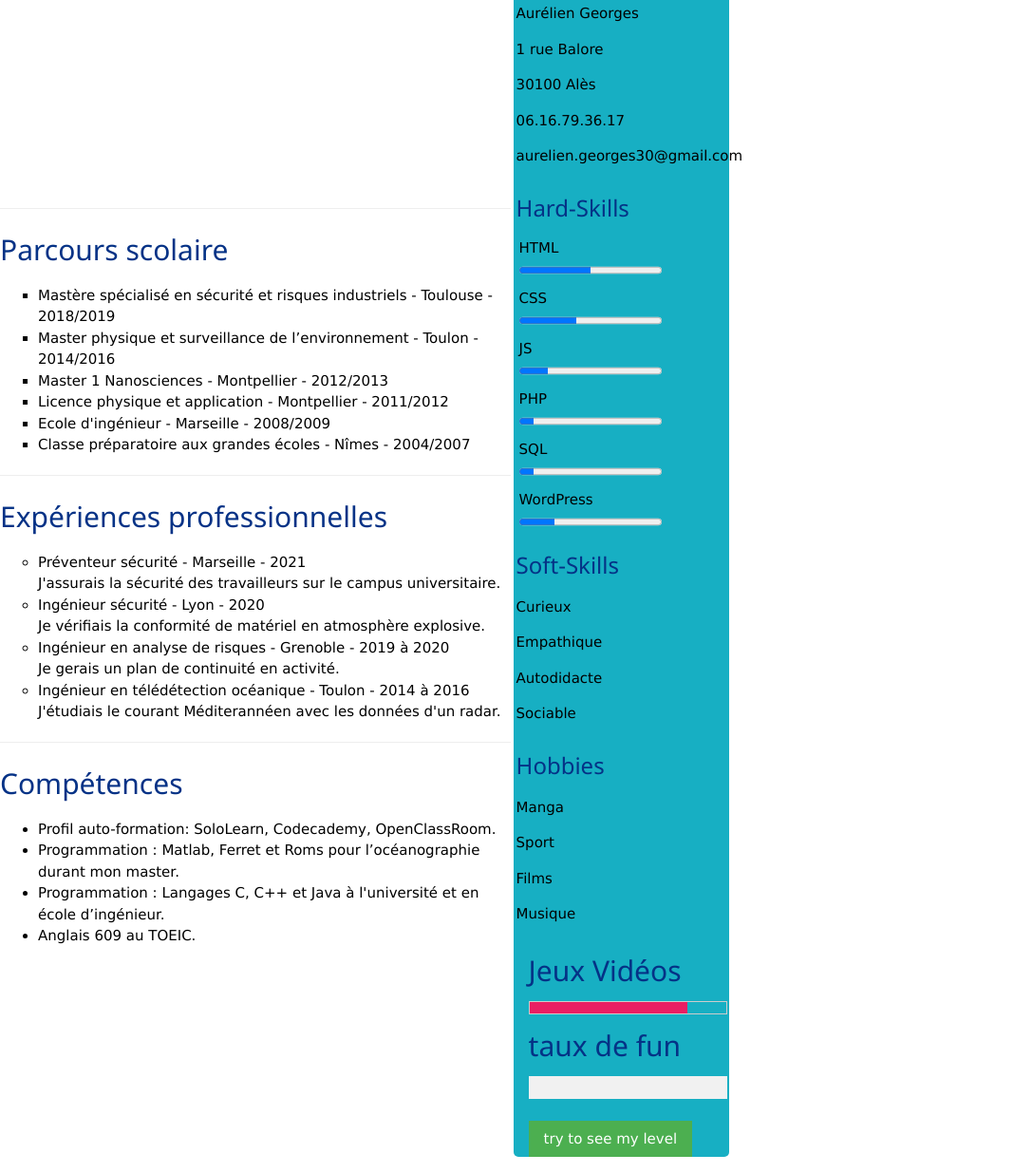
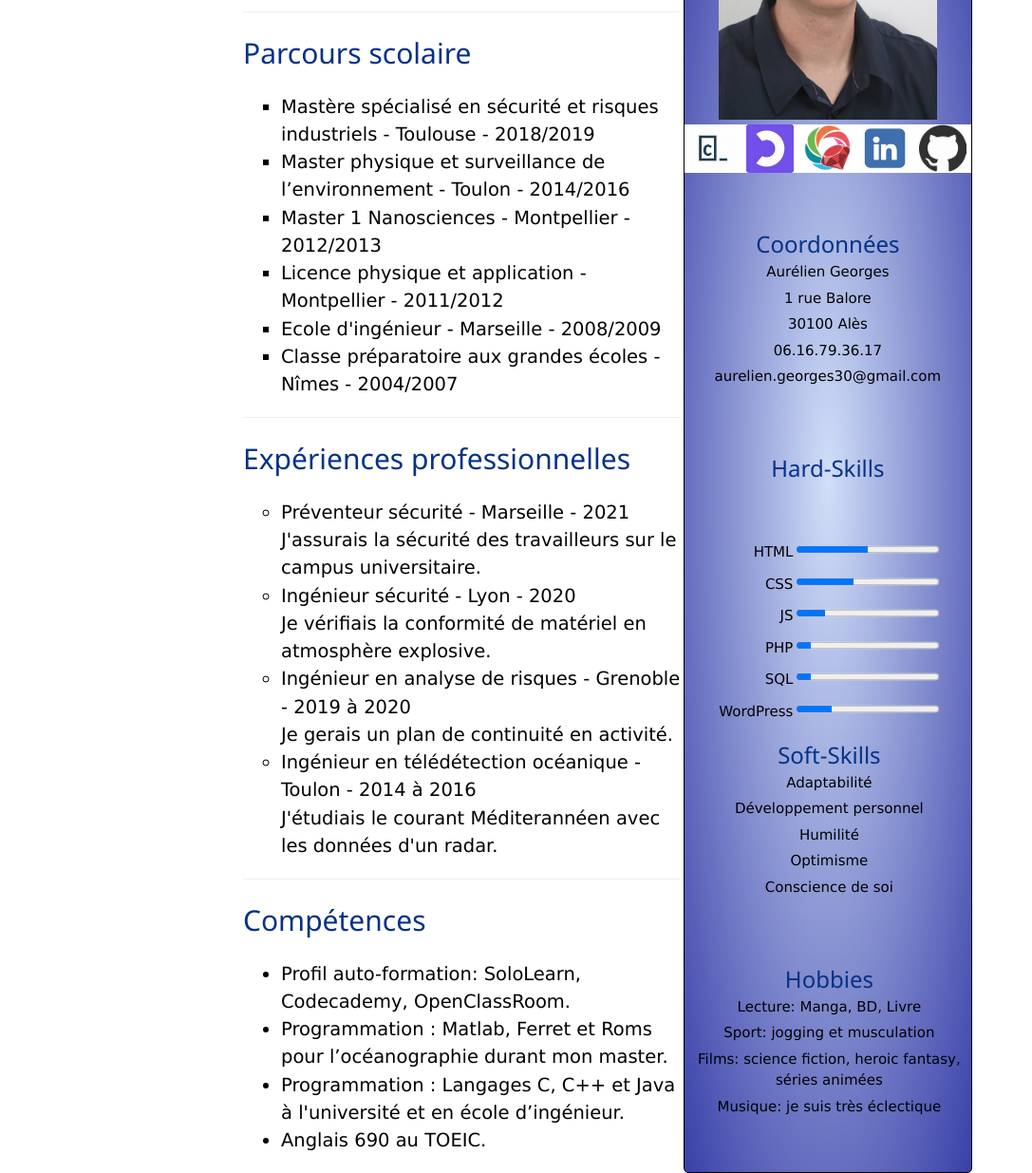
Before and after one commit to AurelienGEORGES/CV, a plain HTML site: page CV_Aurelien.html in a window 1280 px wide. Shown: the part 218-1453 px from the top of the page at 95% size, without its empty margins (0-1087 px from the left). Drawn offline with nearby package versions, Linux system fonts and the light colour scheme.

Commit message:
Add files via upload

```diff
--- a/CV_Aurelien.css
+++ b/CV_Aurelien.css
@@ -5,12 +5,15 @@
 
 body {
     font-family: "whitneymedium", Helvetica, Arial, sans-serif;
-    width: 60%;
+    position: relative;
 }
 
 .grilleTotale {
+    position: absolute;
     display: grid;
-    grid-template-columns: 70% 30%;
+    grid-template-columns: 60% 40%;
+    left: 20%;
+    right: 20%;
 }
 
 .grilleGauche {
@@ -19,8 +22,9 @@ body {
 .grilleDroite {
     display: grid;
     margin-left: 3px;
-    background-color: rgba(10, 171, 192, 0.945);
+    background-image: radial-gradient(rgba(24, 92, 219, 0.2), rgba(45, 53, 163, 0.945));
     border-radius: 5px;
+    border: solid black 1px;
 }
 
 @media (max-width: 1200px) {
@@ -43,14 +47,17 @@ h4 {
 
 .listeParcours {
     list-style-type: square;
+    font-size: 1.3rem;
 }
 
 .listeExperiences {
     list-style-type: circle;
+    font-size: 1.3rem;
 }
 
 .listeCompetences {
     list-style-type: disc;
+    font-size: 1.3rem;
 }
 
 h2, h3 {
@@ -58,24 +65,85 @@ h2, h3 {
 }
 
 .photo {
-    width: 50%;
+    width: 230px;
     height: auto;
     margin-top: 5px;
-    margin-left: 5px
+    margin-bottom: 5px;
+}
+
+#alignePhotoCentre {
+    display: flex;
+    justify-content: center;
+}
+
+.aligneLogoFormation {
+    display: flex;
+    flex-direction: row;
+    text-decoration: none;
+    list-style: none;
+    background-color: white;
+    justify-content: space-around;
+    margin: 0;
+    padding: 0;
+}
+
+#customLienCodeCademy {
+    width: 50px;
+}
+
+#customLienOpenClassRoom {
+    width: 50px;
+}
+
+#customLienSoloLearn {
+    width: 50px;
+}
+
+#customLienLinkedIn {
+    width: 50px;
+}
+
+#customLienGitHub {
+    width: 50px;
 }
 
 .coordonnes {
-    margin-left: 3px;
+    margin-top: 5px;
+    text-align: center;
+}
+
+.coordonnes p {
+    margin-top: -10px;
+}
+
+.hardSkillsTitre {
+    text-align: center;
 }
 
 .hardSkills {
     margin-left: 3px;
+    display: flex;
+    justify-content: center;
+}
+
+.hardSkills td {
+    text-align: right;
 }
 
 .softSkills {
+    text-align: center;
     margin-left: 3px;
  }
 
+.softSkills p {
+    margin-top: -10px;
+}
+
 .hobbies {
+    text-align: center;
     margin-left: 3px;
 }
+
+.hobbies p {
+    margin-top: -10px;
+}
--- a/CV_Aurelien.html
+++ b/CV_Aurelien.html
@@ -27,7 +27,7 @@
                 </div>
 
                 <div>
-                    <h4>Je veux me reconvertir dans un métier passion, je donnerai le meilleur de moi même pour partager des expériences enrichissantes en échangeant savoir-être et savoir-faire</h4>
+                    <h4>Je suis en quête d'expériences nouvelles dans le domaine du développement Web. Je cherche à partager des moments enrichissants avec mes collaborateurs. Je suis dynamique et motivé.</h4>
                 </div>
 
             </header>
@@ -76,7 +76,7 @@
                         <li>Profil auto-formation: SoloLearn, Codecademy, OpenClassRoom.</li>
                         <li>Programmation : Matlab, Ferret et Roms pour l’océanographie durant mon master.</li>
                         <li>Programmation : Langages C, C++ et Java à l'université et en école d’ingénieur.</li>
-                        <li>Anglais 609 au TOEIC.</li>
+                        <li>Anglais 690 au TOEIC.</li>
                     </ol>
 
                 </article>
@@ -87,8 +87,18 @@
 
         <aside class="grilleDroite">
 
+            <div id="alignePhotoCentre">
+                <img src="photo_CV.jpg" alt="Ma photo de profil" class="photo" />
+            </div>
+
             <div>
-                <img src="photo_CV.jpg" alt="Ma photo de profil" class="photo" />
+                <ul class="aligneLogoFormation">
+                    <li><a href="https://www.codecademy.com/profiles/georgesaurelien0517206533" target="_blank"><img src="logoCodeCademy.jpeg" alt="logo codeCademy" id="customLienCodeCademy"></a></li>
+                    <li><a href="https://openclassrooms.com/fr/dashboard/courses#courses-taken" target="_blank"><img src="logoOpenClassRoom.jpeg" alt="logo OpenClassRoom" id="customLienOpenClassRoom"></a></li>
+                    <li><a href="https://www.sololearn.com/profile/23281570" target="_blank"><img src="logoSoloLearn.png" alt="logo SoloLearn" id="customLienSoloLearn"></a></li>
+                    <li><a href="https://www.linkedin.com/in/aur%C3%A9lien-georges-910466144/" target="_blank"><img src="logoLinkedIn.jpeg" alt="logo LinkedIn" id="customLienLinkedIn"></a></li>
+                    <li><a href="https://github.com/AurelienGEORGES" target="_blank"><img src="logoGitHub.jpeg" alt="logo GitHub" id="customLienGitHub"></a></li>
+                </ul>
             </div>
 
             <div class="coordonnes">
@@ -100,16 +110,15 @@
                 <p>aurelien.georges30@gmail.com</p>
             </div>
 
+
+
+                <h3 class="hardSkillsTitre">Hard-Skills</h3>
+
             <div class="hardSkills">
 
-                <h3>Hard-Skills</h3>
-
                 <table>
-
                     <tr>
                         <td>HTML</td>
-                    </tr>
-                    <tr>
                         <td><label for="file"></label>
                             <progress id="file" max="100" value="50"> 50% </progress>
                         </td>
@@ -117,8 +126,6 @@
 
                     <tr>
                         <td>CSS</td>
-                    </tr>
-                    <tr>
                         <td><label for="file"></label>
                             <progress id="file" max="100" value="40"> 40% </progress>
                         </td>
@@ -126,8 +133,6 @@
 
                     <tr>
                         <td>JS</td>
-                    </tr>
-                    <tr>
                         <td><label for="file"></label>
                             <progress id="file" max="100" value="20"> 20% </progress>
                         </td>
@@ -135,8 +140,6 @@
 
                     <tr>
                         <td>PHP</td>
-                    </tr>
-                    <tr>
                         <td><label for="file"></label>
                             <progress id="file" max="100" value="10"> 10% </progress>
                         </td>
@@ -144,8 +147,6 @@
 
                     <tr>
                         <td>SQL</td>
-                    </tr>
-                    <tr>
                         <td><label for="file"></label>
                             <progress id="file" max="100" value="10"> 10% </progress>
                         </td>
@@ -153,8 +154,6 @@
 
                     <tr>
                         <td>WordPress</td>
-                    </tr>
-                    <tr>
                         <td><label for="file"></label>
                             <progress id="file" max="100" value="25"> 25% </progress>
                         </td>
@@ -166,21 +165,22 @@
 
             <div class="softSkills">
                 <h3>Soft-Skills</h3>
-                <p>Curieux</p>
-                <p>Empathique</p>
-                <p>Autodidacte</p>
-                <p>Sociable</p>
+                <p>Adaptabilité</p>
+                <p>Développement personnel</p>
+                <p>Humilité</p>
+                <p>Optimisme</p>
+                <p>Conscience de soi</p>
             </div>
 
             <div class="hobbies">
                 <h3>Hobbies</h3>
-                <p>Manga</p>
-                <p>Sport</p>
-                <p>Films</p>
-                <p>Musique</p>
+                <p>Lecture: Manga, BD, Livre</p>
+                <p>Sport: jogging et musculation</p>
+                <p>Films: science fiction, heroic fantasy, séries animées</p>
+                <p>Musique: je suis très éclectique</p>
             </div>
 
-            <div class="w3-container">
+            <!--<div class="w3-container">
 
                 <h2>Jeux Vidéos</h2>
                 <div class="w3-border">
@@ -214,7 +214,7 @@
                   }
                 }
               }
-              </script>
+              </script>-->
 
 
         </aside>
```
Also changed, not shown: logoCodeCademy.jpeg (added), logoGitHub.jpeg (added), logoLinkedIn.jpeg (added), logoOpenClassRoom.jpeg (added), logoSoloLearn.png (added). Lines whose indentation alone changed are shown as unchanged.
